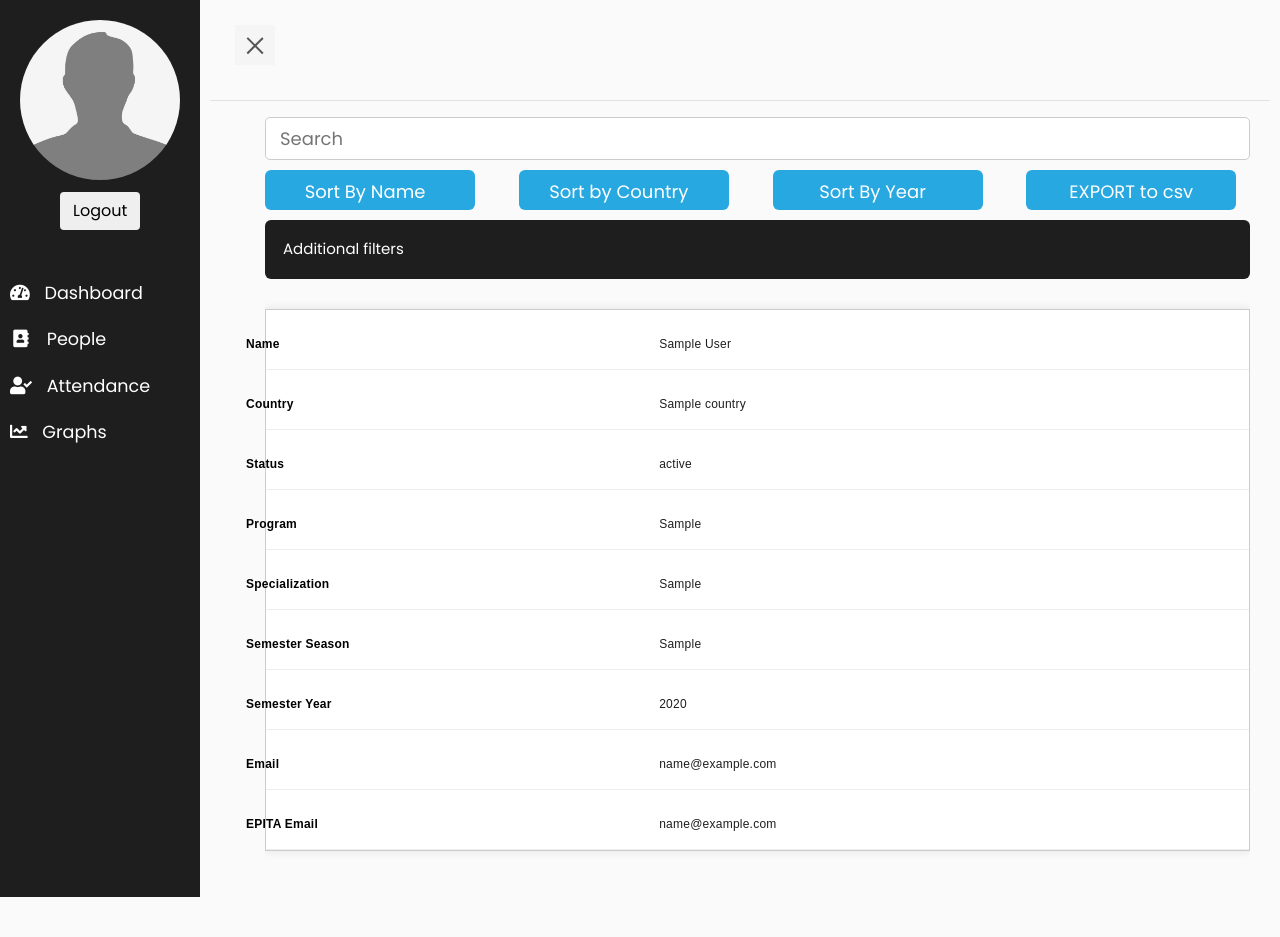
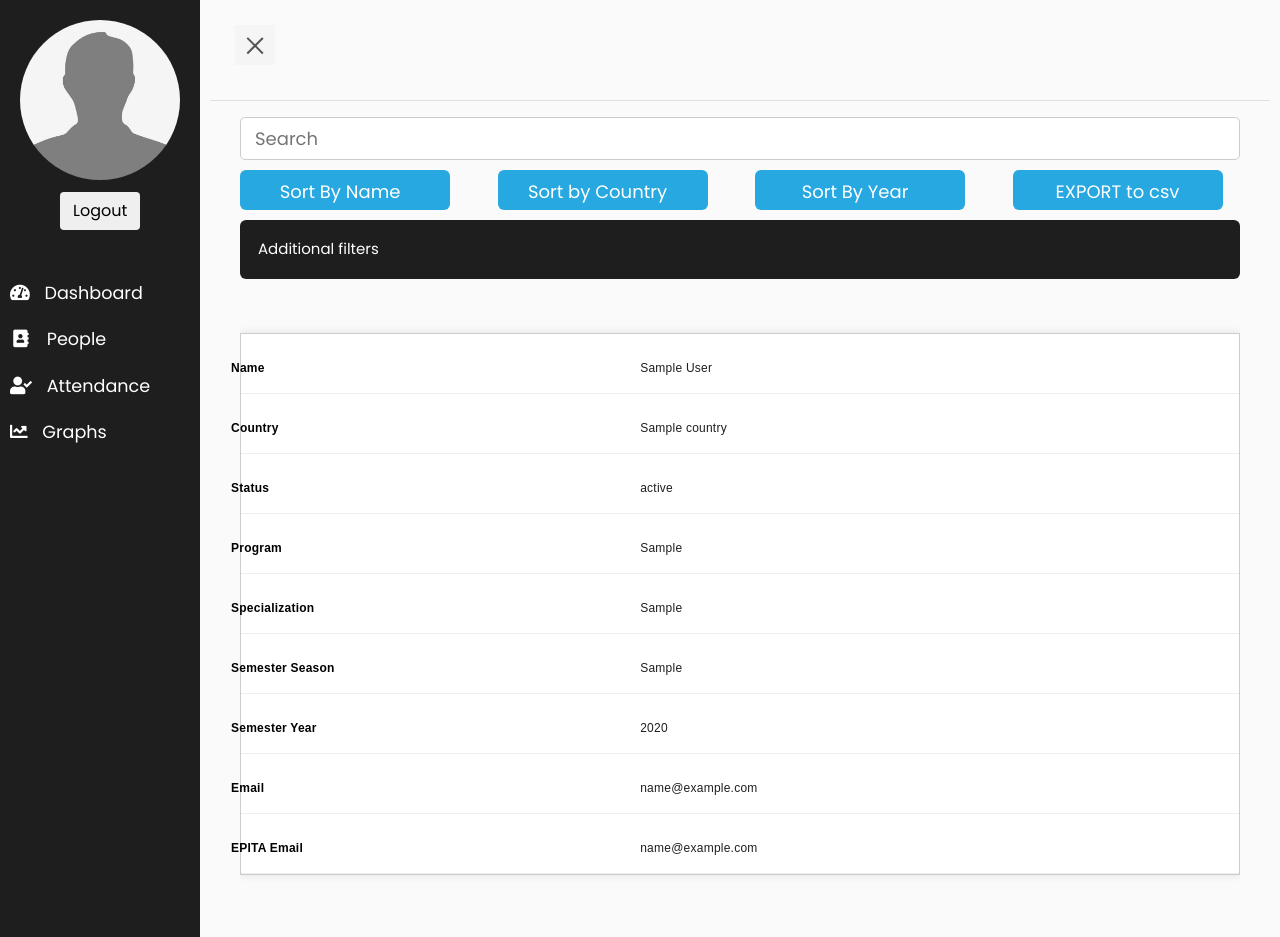
Before and after one commit to wonesy/tacosalpastor, a Django app: template alpastor/templates/people.html in a window 1280 px wide. Before the commit the page ends 897 px from the top, so only its background shows below. Run offline with Django 3.2, Linux system fonts and the light colour scheme; the template is opened without the code that fills it: most values are stand-ins (such as "Sample title", 1, 10 or a date in 2020); parts of the project's set-up code (start-up, migrations or seed data) failed here and were passed over; some libraries are stand-ins or nearby versions.

Commit message:
Changed to country names, centered people page

```diff
--- a/alpastor/epita/models.py
+++ b/alpastor/epita/models.py
@@ -175,6 +175,9 @@ class Student(models.Model):
     def student_email(self):
         return self.user.email
 
+    def country_name(self):
+        return self.country.name
+
 class Professor(models.Model):
     """
     Defines the Professor database table
--- a/alpastor/static/css/people.css
+++ b/alpastor/static/css/people.css
@@ -110,10 +110,6 @@ input:focus {
     color: #1e1e1e;
 }
 
-.space {
-    margin-left: 10px;
-}
-
 .responsive-table {
     border-collapse: collapse;
     width: 100%;
@@ -224,7 +220,6 @@ input[type="checkbox"] {
     font-size: 15px;
     transition: 0.4s;
     border-radius: 6px;
-    margin-left: 10px;
 }
 
 .active, .accordion:hover {
@@ -240,11 +235,11 @@ input[type="checkbox"] {
     width: 100%;
 }
 
+
 /* The container */
 .container {
     display: block;
     position: relative;
-    padding-left: 30px;
     margin-bottom: 10px;
     font-size: 18px;
     -webkit-user-select: none;
@@ -254,9 +249,8 @@ input[type="checkbox"] {
     color: #fff;
     top: 0;
     left: 0;
-    float: left;
+}
 
-}
 
 .subclass {
     margin-left: 30px;
@@ -322,14 +316,10 @@ table .status {
     width: 100%;
 }
 
-.search-bar {
-    margin-left: 10px;
-}
 
 #users {
     width: 100%;
 }
-
 
 .photo {
     padding-top: 0;
--- a/alpastor/templates/dashboardex.html
+++ b/alpastor/templates/dashboard.html
@@ -137,7 +137,7 @@
         var myChart = new Chart(ctx, {
             type: 'bar',
             data: {
-                labels: [{% for item in country %} "{{ item.country }}", {% endfor %}],
+                labels: [{% for item in country %} "{{ item.country_name }}", {% endfor %}],
 
                 datasets: [{
 
--- a/alpastor/templates/people.html
+++ b/alpastor/templates/people.html
@@ -83,7 +83,7 @@
                                 <th>Semester Season</th>
                                 <th>Semester Year</th>
                                 <th>Email</th>
-                                <th>EPITA Email</th>
+                                <th>External Email</th>
                                 <th>Phone</th>
                             </tr>
                             </thead>
```
Also changed, not shown: alpastor/epita/views.py (+6 -2 lines).
